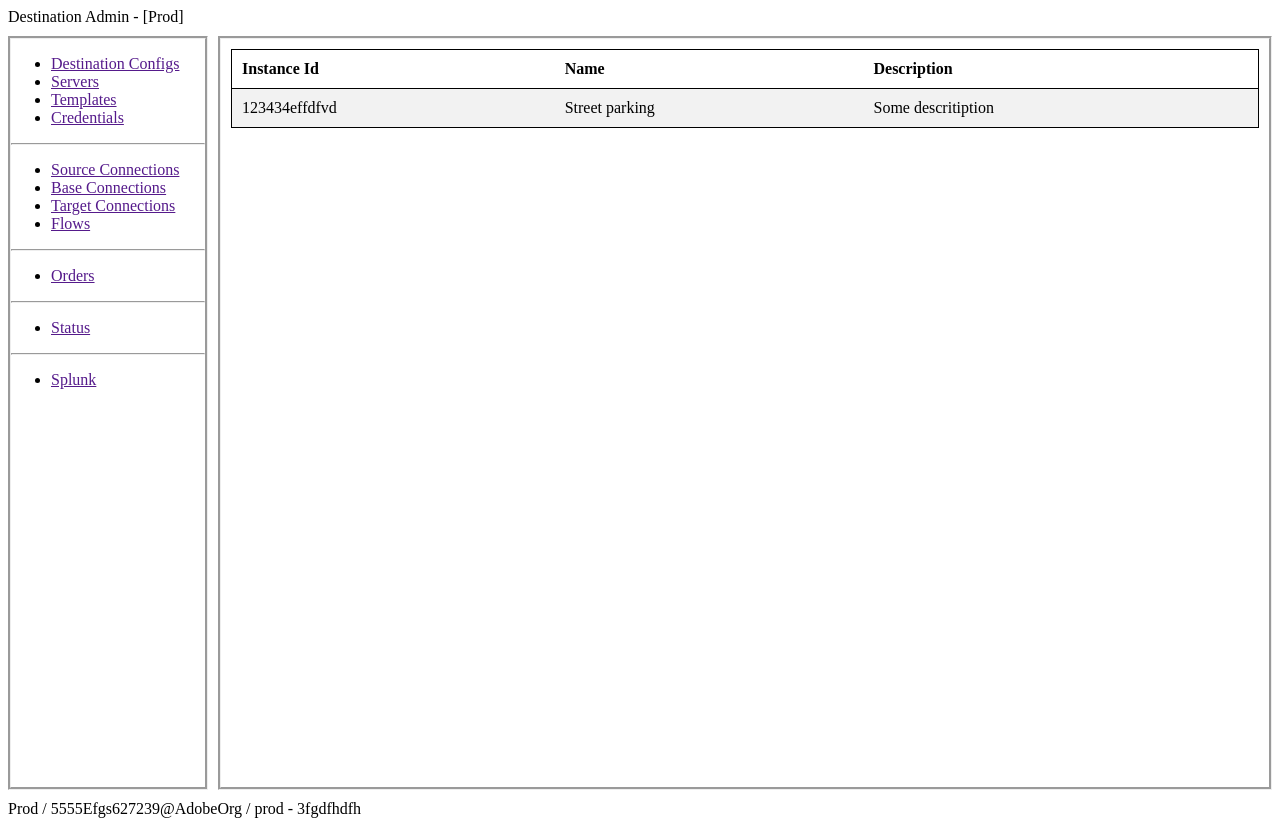
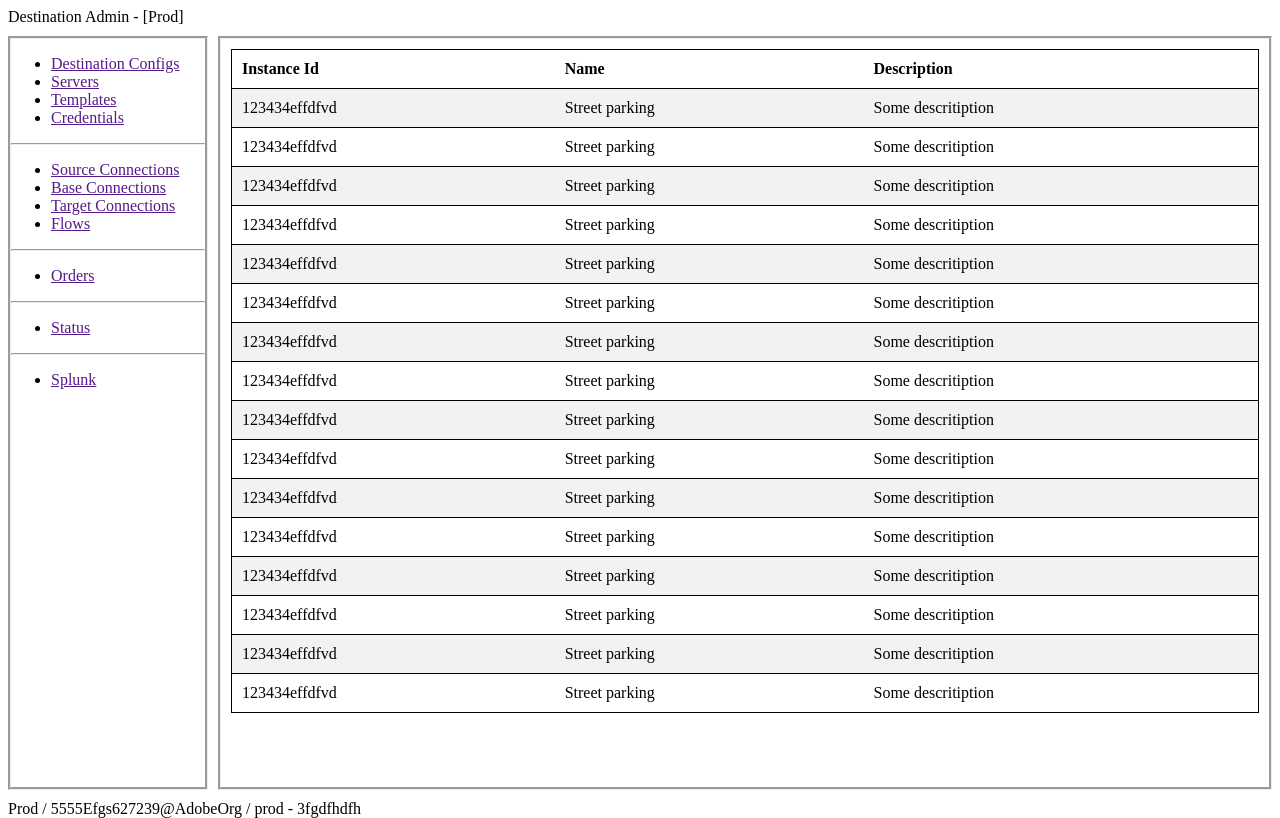
Before and after one commit to AntonDesilvaProjects/Admin, a website built with webpack: page src/index.html in a window 1280 px wide. Built offline with nearby package versions, Linux system fonts and the light colour scheme.

Commit message:
Update index.html

```diff
--- a/src/index.html
+++ b/src/index.html
@@ -38,6 +38,7 @@
         <main>
             <div class="data-grid">
                 <table >
+                    <tbody>
                         <tr>
                             <th>Instance Id</th>
                             <th>Name</th>
@@ -48,13 +49,101 @@
                             <td>Street parking</td>
                             <td>Some descritiption</td>
                         </tr>
+                        <tr>
+                            <td>123434effdfvd</td>
+                            <td>Street parking</td>
+                            <td>Some descritiption</td>
+                        </tr>
+                        <tr>
+                            <td>123434effdfvd</td>
+                            <td>Street parking</td>
+                            <td>Some descritiption</td>
+                        </tr>
+                        <tr>
+                            <td>123434effdfvd</td>
+                            <td>Street parking</td>
+                            <td>Some descritiption</td>
+                        </tr>
+                        <tr>
+                            <td>123434effdfvd</td>
+                            <td>Street parking</td>
+                            <td>Some descritiption</td>
+                        </tr>
+                        <tr>
+                            <td>123434effdfvd</td>
+                            <td>Street parking</td>
+                            <td>Some descritiption</td>
+                        </tr>
+                        <tr>
+                            <td>123434effdfvd</td>
+                            <td>Street parking</td>
+                            <td>Some descritiption</td>
+                        </tr>
+                        <tr>
+                            <td>123434effdfvd</td>
+                            <td>Street parking</td>
+                            <td>Some descritiption</td>
+                        </tr>
+                        <tr>
+                            <td>123434effdfvd</td>
+                            <td>Street parking</td>
+                            <td>Some descritiption</td>
+                        </tr>
+                        <tr>
+                            <td>123434effdfvd</td>
+                            <td>Street parking</td>
+                            <td>Some descritiption</td>
+                        </tr>
+                        <tr>
+                            <td>123434effdfvd</td>
+                            <td>Street parking</td>
+                            <td>Some descritiption</td>
+                        </tr>
+                        <tr>
+                            <td>123434effdfvd</td>
+                            <td>Street parking</td>
+                            <td>Some descritiption</td>
+                        </tr>
+                        <tr>
+                            <td>123434effdfvd</td>
+                            <td>Street parking</td>
+                            <td>Some descritiption</td>
+                        </tr>
+                        <tr>
+                            <td>123434effdfvd</td>
+                            <td>Street parking</td>
+                            <td>Some descritiption</td>
+                        </tr>
+                        <tr>
+                            <td>123434effdfvd</td>
+                            <td>Street parking</td>
+                            <td>Some descritiption</td>
+                        </tr>
+                        <tr>
+                            <td>123434effdfvd</td>
+                            <td>Street parking</td>
+                            <td>Some descritiption</td>
+                        </tr>
+
+
+                    </tbody>
                 </table>
             </div>
         </main>
 
         <footer>
-            Prod / 5555Efgs627239@AdobeOrg / prod - 3fgdfhdfh
+            <label>Prod / 5555Efgs627239@AdobeOrg / prod - 3fgdfhdfh </label>
         </footer>
+    </div>
+
+    <div id="myModal" class="modal">
+
+        <!-- Modal content -->
+        <div class="modal-content">
+          <span class="close">&times;</span>
+          <p>Set Authentication</p>
+        </div>
+
     </div>
 </body>
 </html>
```
Lines whose indentation alone changed are shown as unchanged.
